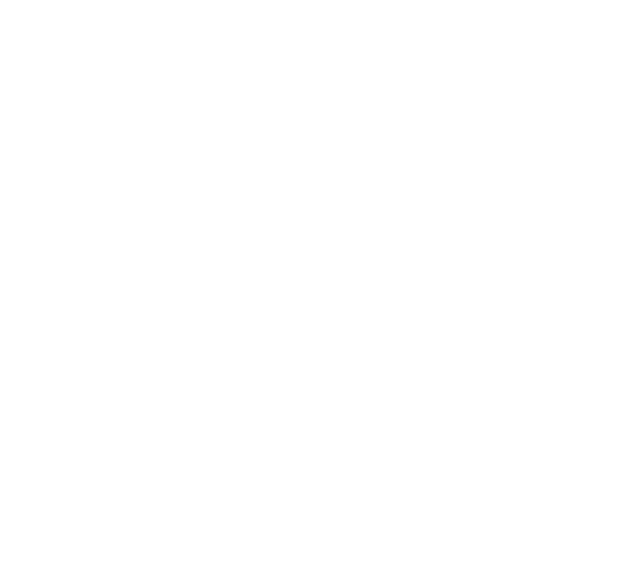
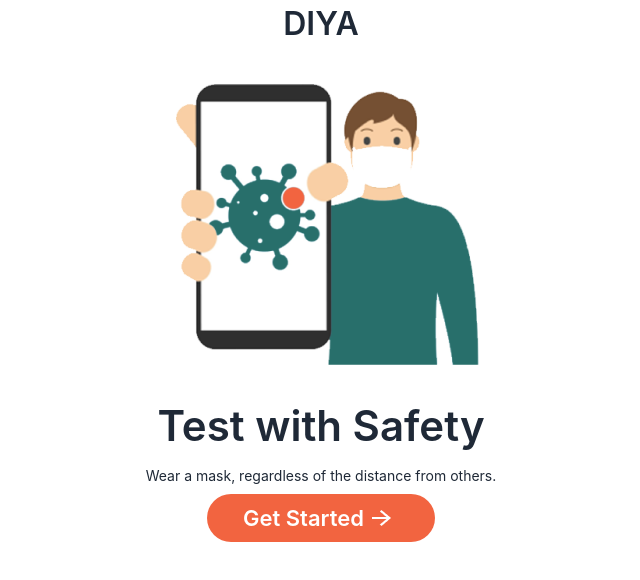
Before and after one commit to tayefulislam/Pucho-PWA, a React (Create React App) app: page / in a window 1280 px wide. Shown: the top 580 px of the page, without its empty margins (319-959 px from the left). Built offline with nearby package versions, Linux system fonts and the light colour scheme.

Commit message:
SafetyPage Complete

```diff
--- a/src/App.js
+++ b/src/App.js
@@ -2,14 +2,14 @@
 import logo from "./logo.svg";
 import "./App.css";
 import StartPage from "./pages/StartPage/StartPage";
-
+import SafetyPage from "./pages/SafetyPage/SafetyPage";
 
 
 function App() {
   return <div>
 
 {/* <StartPage></StartPage> */}
-
+<SafetyPage></SafetyPage>
 
 
   </div>;
--- /dev/null
+++ b/src/pages/SafetyPage/SafetyPage.js
@@ -0,0 +1,27 @@
+import React from 'react';
+import ArrowButton from '../../components/ArrowButton/ArrowButton';
+import safetyImage from "./../../assets/SafetyPage/SafetyPage.png"
+
+const SafetyPage = () => {
+
+
+    return (
+        <div>
+
+            <div className='flex flex-col justify-center items-center'>
+            <h1 className='text-[32px] font-semibold'>DIYA</h1>
+            <img src={safetyImage} alt="Safety PageImage" />
+            <h1 className='text-[42px] font-semibold'>Test with Safety</h1>
+            <p className='text-[14px] my-2'>Wear a mask, regardless of the distance from others.</p>
+
+            <ArrowButton>Get Started</ArrowButton>
+
+            </div>
+
+
+
+        </div>
+    );
+};
+
+export default SafetyPage;
```
Also changed, not shown: src/pages/SafetyPage/SafetyPage.css (added).
